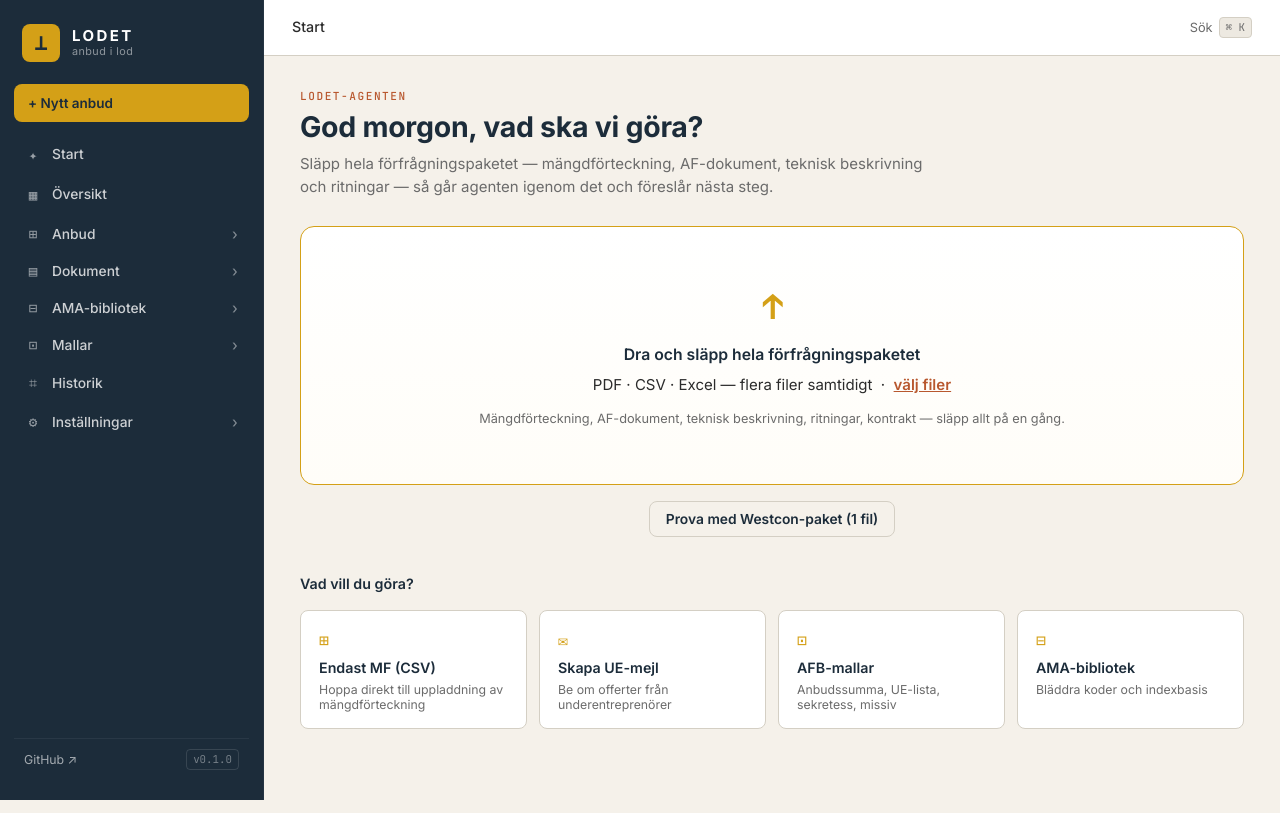
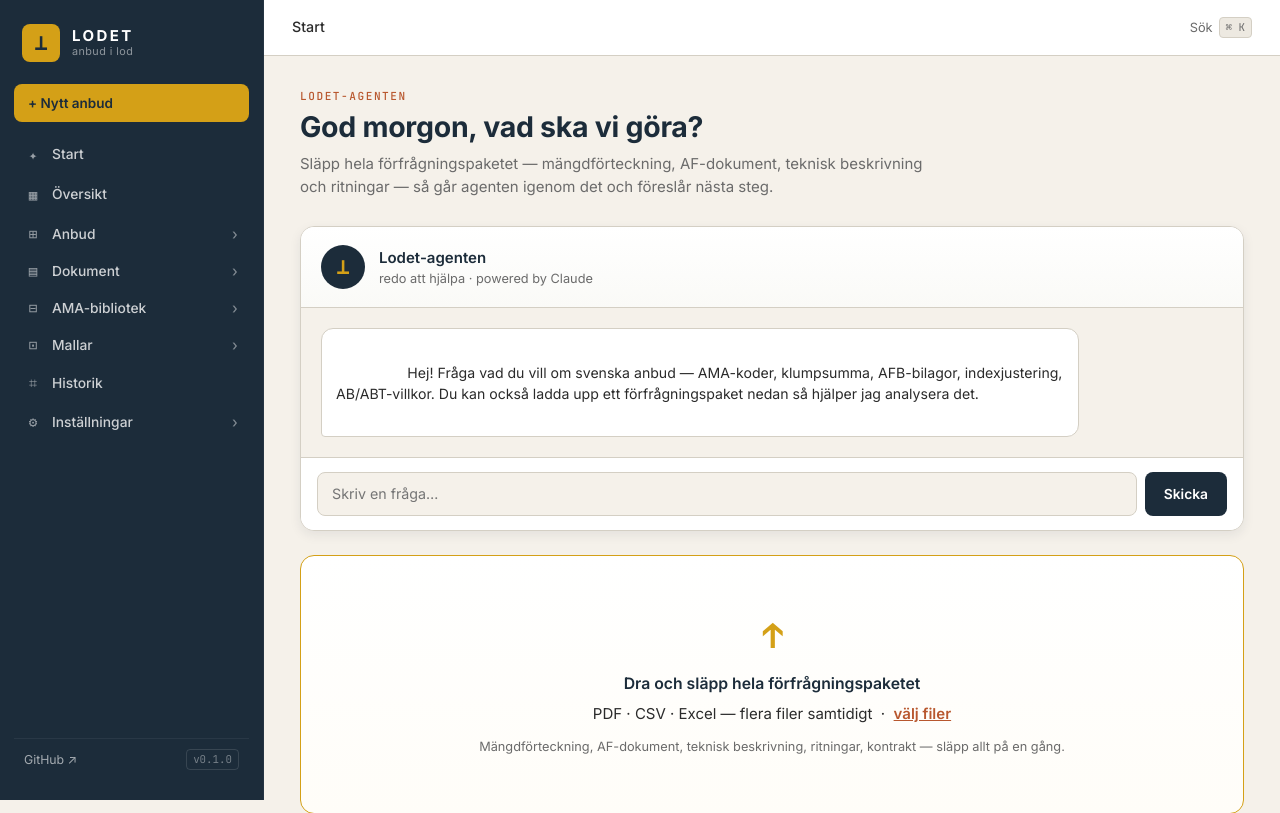
Before and after one commit to dennisdemirtok/lodetanbud, a FastAPI app: page / in a window 1280 px wide. Shown: the top 813 px of the page. Run offline with FastAPI, Linux system fonts and the light colour scheme; some libraries are stand-ins or nearby versions.

Commit message:
Lodet-agenten: chat med Claude Opus 4.7 på Start
Backend:
- app/chat.py: AsyncAnthropic-streaming, adaptive thinking, effort=medium
- POST /api/chat (SSE): tar messages + valfri context (paketanalys)
- GET /api/chat/status: säger om ANTHROPIC_API_KEY är satt
- System prompt: domänexpertis (AMA, MF, klumpsumma, AF/AFB, E84, AB/ABT)
- Anthropic SDK 0.97.0

Frontend:
- Chat-panel överst på Start-vyn (drag-drop kvar nedanför)
- Streamande tokens med blink-cursor under svar
- Bubblor för user/agent, scrollbar tråd
- Skickar lastAnalysis som context när paket har laddats upp
- Visar varning om API-nyckel saknas

Deployment kräver ANTHROPIC_API_KEY i Railway-variablerna.

```diff
--- a/app/main.py
+++ b/app/main.py
@@ -9,8 +9,8 @@ import json
 from datetime import datetime, timezone
 from pathlib import Path
 
-from fastapi import FastAPI, File, Form, HTTPException, Request, UploadFile
-from fastapi.responses import HTMLResponse, JSONResponse, Response
+from fastapi import Body, FastAPI, File, Form, HTTPException, Request, UploadFile
+from fastapi.responses import HTMLResponse, JSONResponse, Response, StreamingResponse
 from fastapi.staticfiles import StaticFiles
 from fastapi.templating import Jinja2Templates
 
@@ -18,6 +18,7 @@ from app import __version__
 from app import afb_templates as afb
 from app import ama_catalog
 from app import agent as lodet_agent
+from app import chat as lodet_chat
 from app import file_classifier
 from app import pdf_extractor
 from app import ue_emailer
@@ -246,6 +247,42 @@ async def api_afb_render(
     return JSONResponse({"template_id": template_id, "text": text})
 
 
+# --- Chat (Claude API) ----------------------------------------------------
+
+@app.get("/api/chat/status")
+async def api_chat_status() -> JSONResponse:
+    return JSONResponse({"configured": lodet_chat.is_configured()})
+
+
+@app.post("/api/chat")
+async def api_chat(payload: dict = Body(...)) -> StreamingResponse:
+    messages = payload.get("messages") or []
+    context = payload.get("context")
+
+    if not isinstance(messages, list) or not messages:
+        raise HTTPException(status_code=400, detail="Inga meddelanden mottagna")
+
+    cleaned = []
+    for m in messages[-30:]:
+        role = m.get("role")
+        content = m.get("content")
+        if role in {"user", "assistant"} and isinstance(content, str) and content.strip():
+            cleaned.append({"role": role, "content": content})
+
+    if not cleaned or cleaned[-1]["role"] != "user":
+        raise HTTPException(status_code=400, detail="Sista meddelandet måste vara från användaren")
+
+    return StreamingResponse(
+        lodet_chat.stream_chat(cleaned, context=context),
+        media_type="text/event-stream",
+        headers={
+            "Cache-Control": "no-cache, no-transform",
+            "X-Accel-Buffering": "no",
+            "Connection": "keep-alive",
+        },
+    )
+
+
 # --- Agent / paketanalys --------------------------------------------------
 
 @app.post("/api/package/analyze")
--- a/app/static/app.js
+++ b/app/static/app.js
@@ -69,6 +69,7 @@ document.addEventListener('DOMContentLoaded', () => {
   bindTemplateForm();
   bindStart();
   bindUeForm();
+  bindChat();
   if (!location.hash) location.hash = '#/start';
   navigate();
 });
@@ -835,6 +836,130 @@ function renderUeDrafts(drafts) {
   });
 }
 
+// ---------- CHAT (Claude API) -------------------------------------------
+
+const chatHistory = [];
+let chatBusy = false;
+
+function bindChat() {
+  const form = document.getElementById('chatForm');
+  const input = document.getElementById('chatInput');
+  const sendBtn = document.getElementById('chatSendBtn');
+  if (!form) return;
+
+  form.addEventListener('submit', (e) => {
+    e.preventDefault();
+    if (chatBusy) return;
+    const text = input.value.trim();
+    if (!text) return;
+    input.value = '';
+    sendChat(text);
+  });
+
+  fetch('/api/chat/status')
+    .then((r) => r.json())
+    .then((d) => {
+      if (!d.configured) {
+        const status = document.getElementById('chatStatus');
+        status.textContent = 'inte konfigurerad — ANTHROPIC_API_KEY saknas i Railway';
+        status.classList.add('error');
+        input.placeholder = 'Lägg till ANTHROPIC_API_KEY i Railway-variablerna för att aktivera';
+        input.disabled = true;
+        sendBtn.disabled = true;
+      }
+    })
+    .catch(() => {});
+}
+
+function appendChatMessage(role, text) {
+  const wrap = document.getElementById('chatMessages');
+  const el = document.createElement('div');
+  el.className = `chat-message ${role}`;
+  const bubble = document.createElement('div');
+  bubble.className = 'chat-bubble';
+  bubble.textContent = text;
+  el.appendChild(bubble);
+  wrap.appendChild(el);
+  wrap.scrollTop = wrap.scrollHeight;
+  return el;
+}
+
+async function sendChat(userText) {
+  chatBusy = true;
+  const sendBtn = document.getElementById('chatSendBtn');
+  sendBtn.disabled = true;
+
+  appendChatMessage('user', userText);
+  chatHistory.push({ role: 'user', content: userText });
+
+  const agentEl = appendChatMessage('agent', '');
+  agentEl.classList.add('thinking');
+  const bubble = agentEl.querySelector('.chat-bubble');
+
+  let full = '';
+
+  try {
+    const context = lastAnalysis
+      ? {
+          file_count: lastAnalysis.summary.file_count,
+          types: lastAnalysis.summary.type_breakdown,
+          project_name: lastAnalysis.summary.project_name,
+          ue_suggestions: lastAnalysis.ue_suggestions,
+          recommendations: lastAnalysis.recommendations.map((r) => r.title),
+        }
+      : null;
+
+    const res = await fetch('/api/chat', {
+      method: 'POST',
+      headers: { 'Content-Type': 'application/json' },
+      body: JSON.stringify({ messages: chatHistory, context }),
+    });
+
+    if (!res.ok || !res.body) {
+      const err = await safeJson(res);
+      throw new Error(err?.detail || `HTTP ${res.status}`);
+    }
+
+    const reader = res.body.getReader();
+    const decoder = new TextDecoder();
+    let buffer = '';
+
+    while (true) {
+      const { done, value } = await reader.read();
+      if (done) break;
+      buffer += decoder.decode(value, { stream: true });
+      const parts = buffer.split('\n\n');
+      buffer = parts.pop() || '';
+      for (const part of parts) {
+        const line = part.trim();
+        if (!line.startsWith('data: ')) continue;
+        let data;
+        try { data = JSON.parse(line.slice(6)); } catch { continue; }
+        if (data.type === 'token') {
+          full += data.text;
+          bubble.textContent = full;
+          document.getElementById('chatMessages').scrollTop = document.getElementById('chatMessages').scrollHeight;
+        } else if (data.type === 'error') {
+          throw new Error(data.message);
+        } else if (data.type === 'done') {
+          // optional: log usage
+        }
+      }
+    }
+
+    chatHistory.push({ role: 'assistant', content: full });
+  } catch (e) {
+    bubble.textContent = `⚠ ${e.message || 'Något gick fel'}`;
+    bubble.style.color = 'var(--tegel)';
+    chatHistory.pop();
+  } finally {
+    agentEl.classList.remove('thinking');
+    chatBusy = false;
+    sendBtn.disabled = false;
+    document.getElementById('chatInput').focus();
+  }
+}
+
 // ---------- HELPERS ------------------------------------------------------
 
 function formatNum(v) { return v == null ? '—' : fmtNum.format(v); }
--- a/app/static/style.css
+++ b/app/static/style.css
@@ -966,6 +966,127 @@ tr.lump-row td { color: var(--muted); font-style: italic; }
 .empty-state p { margin: 0 0 8px; }
 
 /* ========================================================================
+   CHAT-PANEL (Lodet-agenten)
+   ======================================================================== */
+.chat-panel {
+  background: var(--krita);
+  border: 1px solid var(--linjegra);
+  border-radius: var(--radius-lg);
+  margin-bottom: 24px;
+  box-shadow: var(--shadow-md);
+  overflow: hidden;
+  display: flex;
+  flex-direction: column;
+}
+
+.chat-head {
+  display: flex;
+  align-items: center;
+  gap: 14px;
+  padding: 18px 20px;
+  border-bottom: 1px solid var(--linjegra);
+  background: linear-gradient(180deg, var(--krita) 0%, #FAFAF7 100%);
+}
+
+.chat-agent-name {
+  margin: 0;
+  font-weight: 600;
+  color: var(--lodbla);
+  font-size: 1rem;
+}
+.chat-agent-status { margin: 0; }
+.chat-agent-status.error { color: var(--tegel); font-weight: 500; }
+
+.chat-messages {
+  display: flex;
+  flex-direction: column;
+  gap: 12px;
+  padding: 20px;
+  max-height: 480px;
+  overflow-y: auto;
+  background: var(--mursand);
+}
+
+.chat-message {
+  display: flex;
+  flex-direction: column;
+  max-width: 84%;
+}
+.chat-message.user { align-self: flex-end; align-items: flex-end; }
+.chat-message.agent { align-self: flex-start; }
+
+.chat-bubble {
+  padding: 11px 14px;
+  border-radius: 12px;
+  font-size: 0.94rem;
+  line-height: 1.5;
+  white-space: pre-wrap;
+  word-wrap: break-word;
+}
+
+.chat-message.user .chat-bubble {
+  background: var(--lodbla);
+  color: var(--krita);
+  border-bottom-right-radius: 4px;
+}
+
+.chat-message.agent .chat-bubble {
+  background: var(--krita);
+  color: var(--jarn);
+  border: 1px solid var(--linjegra);
+  border-bottom-left-radius: 4px;
+}
+
+.chat-message.agent.thinking .chat-bubble::after {
+  content: '▍';
+  display: inline-block;
+  margin-left: 2px;
+  color: var(--ockra);
+  animation: blink 1s infinite;
+}
+
+@keyframes blink {
+  0%, 50% { opacity: 1; }
+  51%, 100% { opacity: 0; }
+}
+
+.chat-input {
+  display: flex;
+  gap: 8px;
+  padding: 14px 16px;
+  border-top: 1px solid var(--linjegra);
+  background: var(--krita);
+}
+
+.chat-input input {
+  flex: 1;
+  font: inherit;
+  font-size: 0.95rem;
+  padding: 10px 14px;
+  border: 1px solid var(--linjegra);
+  border-radius: var(--radius);
+  background: var(--mursand);
+  outline: none;
+  transition: border-color 0.12s, background 0.12s;
+}
+.chat-input input:focus {
+  border-color: var(--ockra);
+  background: var(--krita);
+}
+
+.chat-input button {
+  padding: 9px 18px;
+}
+
+.chat-disabled {
+  padding: 18px 20px;
+  background: #FBF1D8;
+  color: #8A6A0F;
+  border-top: 1px solid var(--linjegra);
+  font-size: 0.9rem;
+}
+
+/* ========================================================================
    AGENT / START-VY
    ======================================================================== */
 .dropzone-multi {
--- a/app/templates/index.html
+++ b/app/templates/index.html
@@ -139,6 +139,29 @@
             <h1>God morgon, vad ska vi göra?</h1>
             <p class="lede">Släpp hela förfrågningspaketet — mängdförteckning, AF-dokument, teknisk beskrivning och ritningar — så går agenten igenom det och föreslår nästa steg.</p>
           </div>
+
+          <section class="chat-panel" id="chatPanel">
+            <div class="chat-head">
+              <span class="agent-avatar">⊥</span>
+              <div>
+                <p class="chat-agent-name">Lodet-agenten</p>
+                <p class="chat-agent-status muted small" id="chatStatus">redo att hjälpa · powered by Claude</p>
+              </div>
+            </div>
+
+            <div class="chat-messages" id="chatMessages">
+              <div class="chat-message agent">
+                <div class="chat-bubble">
+                  Hej! Fråga vad du vill om svenska anbud — AMA-koder, klumpsumma, AFB-bilagor, indexjustering, AB/ABT-villkor. Du kan också ladda upp ett förfrågningspaket nedan så hjälper jag analysera det.
+                </div>
+              </div>
+            </div>
+
+            <form class="chat-input" id="chatForm" autocomplete="off">
+              <input type="text" id="chatInput" placeholder="Skriv en fråga…" maxlength="2000" />
+              <button type="submit" id="chatSendBtn" class="btn btn-primary">Skicka</button>
+            </form>
+          </section>
 
           <div id="multiDropzone" class="dropzone dropzone-multi" tabindex="0" role="button" aria-label="Ladda upp förfrågningspaket">
             <input type="file" id="multiFileInput" accept=".pdf,.csv,.xlsx,.xlsm,.xls" multiple hidden />
--- a/requirements.txt
+++ b/requirements.txt
@@ -4,3 +4,4 @@ python-multipart==0.0.20
 openpyxl==3.1.5
 jinja2==3.1.5
 pypdf==5.1.0
+anthropic==0.97.0
```
Also changed, not shown: app/chat.py (added, +125 -0 lines).
